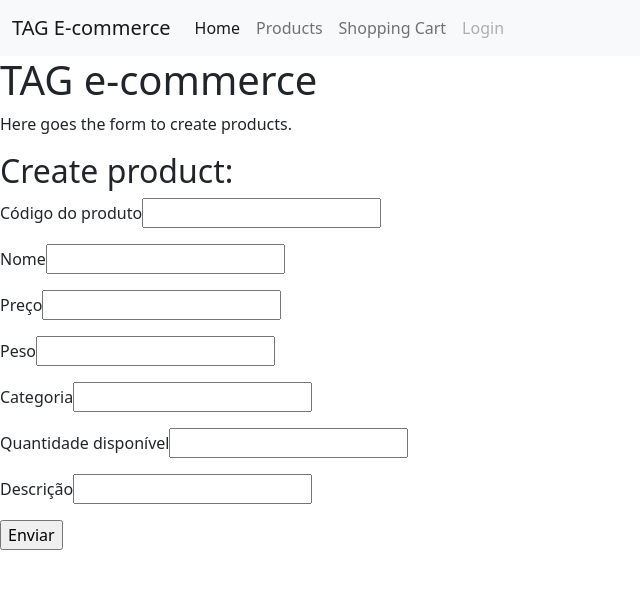
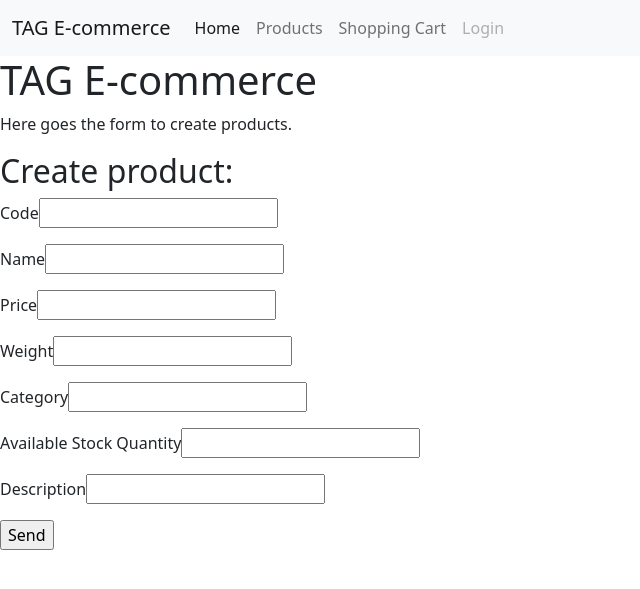
Before and after one commit to gilouzi/eng-soft2-tp, a Flask app: page /product/create/ in a window 1280 px wide. Shown: the top 589 px of the page, without its empty margins (0-640 px from the left). Run offline with Flask 2, Linux system fonts and the light colour scheme.

Commit message:
Mudando textos em português para inglês

```diff
--- a/templates/base.html
+++ b/templates/base.html
@@ -34,7 +34,7 @@
         </nav>
 
 
-        <h1>TAG e-commerce</h1>
+        <h1>TAG E-commerce</h1>
         {% block content %}{% endblock %}
 
 
--- a/templates/product/create.html
+++ b/templates/product/create.html
@@ -6,13 +6,13 @@
     <p>Here goes the form to create products.</p>
     <h2>Create product:</h2>
     <form action='' method = "POST">
-        <p>Código do produto<input type = "number" min="0" name = "id" /></p>
-        <p>Nome<input type = "text" name = "name" /></p>
-        <p>Preço<input type = "number" min="0" step="0.01" name = "price" /></p>
-        <p>Peso<input type = "number" min="0" step="0.01" name = "weight" /></p>
-        <p>Categoria<input type = "text" min="0" name = "category" /></p>
-        <p>Quantidade disponível<input type = "number" name = "stock_amount" /></p>
-        <p>Descrição<input type = "text" name = "description" /></p>
-        <p><input type = "submit" value = "Enviar" /></p>
+        <p>Code<input type = "number" min="0" name = "id" /></p>
+        <p>Name<input type = "text" name = "name" /></p>
+        <p>Price<input type = "number" min="0" step="0.01" name = "price" /></p>
+        <p>Weight<input type = "number" min="0" step="0.01" name = "weight" /></p>
+        <p>Category<input type = "text" min="0" name = "category" /></p>
+        <p>Available Stock Quantity<input type = "number" name = "stock_amount" /></p>
+        <p>Description<input type = "text" name = "description" /></p>
+        <p><input type = "submit" value = "Send" /></p>
     </form>
 {% endblock %}
```
Also changed, not shown: templates/product/read.html (+7 -7 lines).
